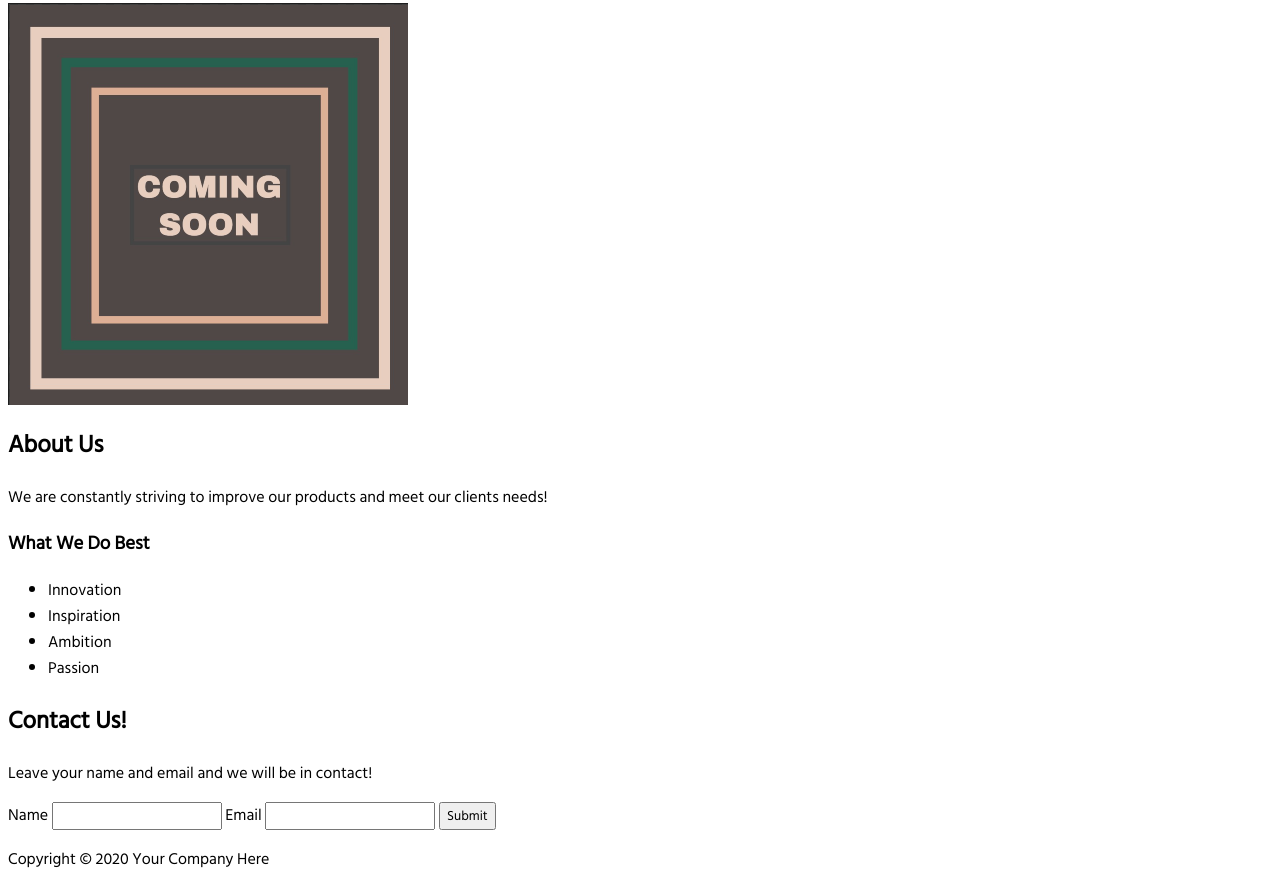
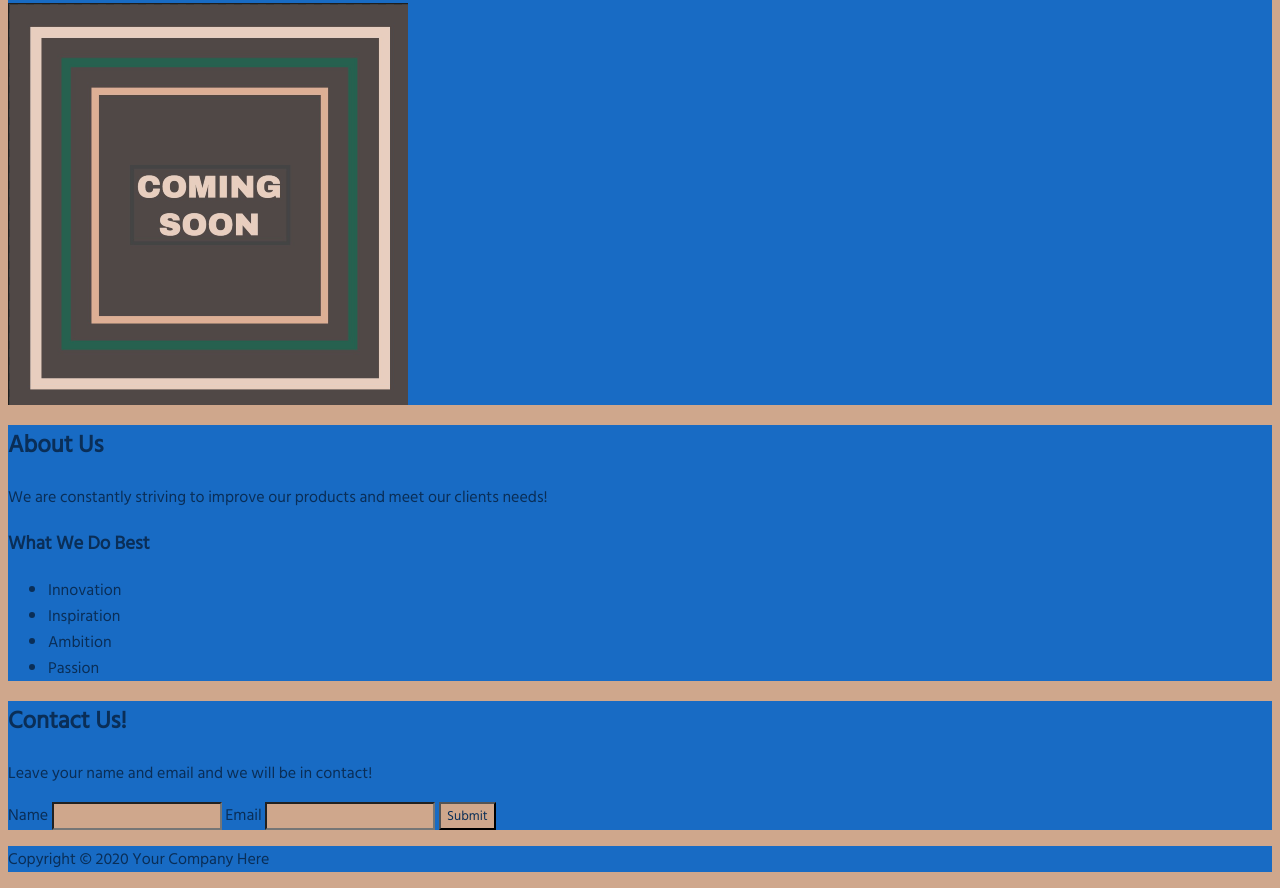
Before and after one commit to mels065/Unit-01-Mini-Project-Landing-Page, a plain HTML site: page index.html in a window 1280 px wide. Shown: the part 237-1125 px from the top of the page. Drawn offline with Linux system fonts and the light colour scheme.

Commit message:
Add color to page

```diff
--- a/assets/css/style.css
+++ b/assets/css/style.css
@@ -1,3 +1,22 @@
 * {
     font-family: 'Hind Siliguri', sans-serif;
 }
+
+body {
+    background-color: #cfa78c;
+    color: #0a2e57;
+}
+
+nav, section, footer {
+    background-color: #186bc4;
+    color: #0a2e57;
+}
+
+.nav-item a {
+    color: #0a2e57;
+}
+
+.submit-btn, .form-input {
+    background:#cfa78c;
+    color: #0a2e57;
+}
--- a/index.html
+++ b/index.html
@@ -40,12 +40,12 @@
                 <p>Leave your name and email and we will be in contact!</p>
                 <form class="contact-form">
                     <label for="name">Name</label>
-                    <input type="text" name="name" />
+                    <input class="form-input" type="text" name="name" />
 
                     <label for="email">Email</label>
-                    <input type="email" name="email" />
+                    <input class="form-input" type="email" name="email" />
 
-                    <button>Submit</button>
+                    <button class="submit-btn">Submit</button>
                 </form>
             </section>
         </main>
```
